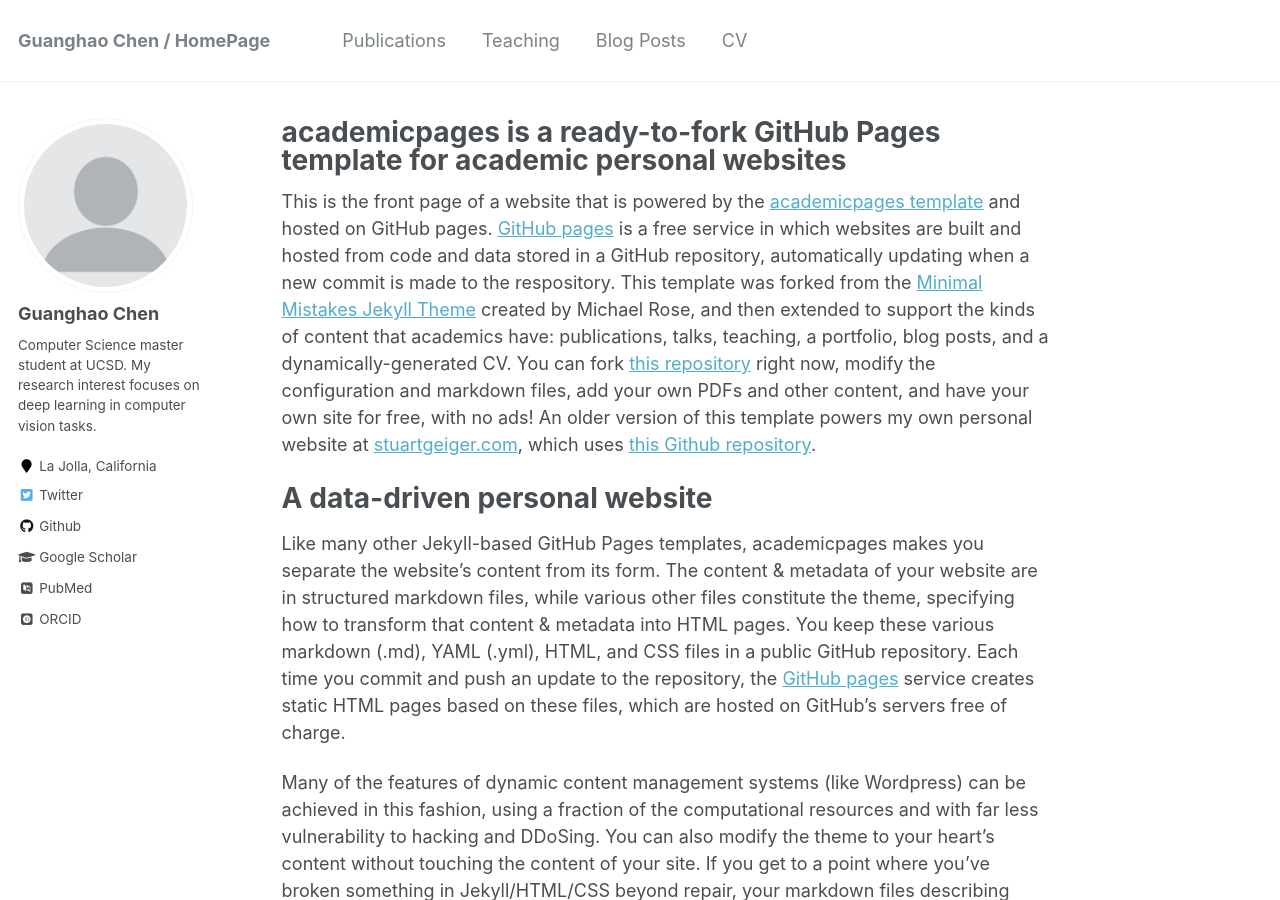
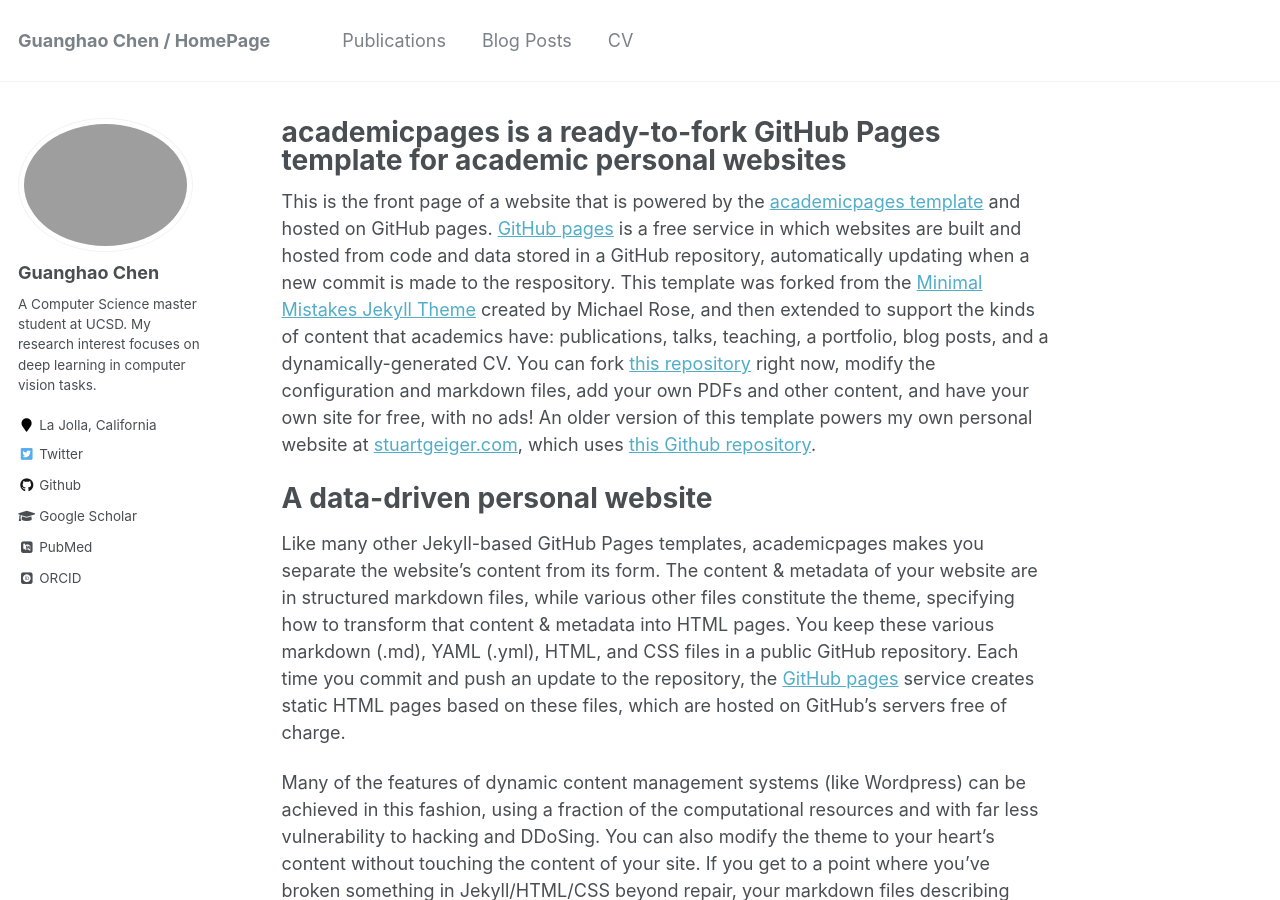
Before and after one commit to shadowwalker0419/shadowwalker0419.github.io, a Jekyll site: the page built from _pages/about.md, in a window 1280 px wide and 900 px high. Built offline with Jekyll 4.4.1, drawn with Linux system fonts in a browser that asks for light colours; some web fonts are replaced.

Commit message:
delete teaching tab and post selfie

```diff
--- a/_config.yml
+++ b/_config.yml
@@ -81,8 +81,8 @@ analytics:
 # Site Author
 author:
   name             : "Guanghao Chen"
-  avatar           : "profile.png"
-  bio              : "Computer Science master student at UCSD. My research interest focuses on deep learning in computer vision tasks."
+  avatar           : "chen.jpg"
+  bio              : "A Computer Science master student at UCSD. My research interest focuses on deep learning in computer vision tasks."
   location         : "La Jolla, California"
   employer         :
   pubmed           : "https://www.ncbi.nlm.nih.gov/pubmed/?term=john+snow"
--- a/_data/navigation.yml
+++ b/_data/navigation.yml
@@ -2,9 +2,6 @@
 main:
   - title: "Publications"
     url: /publications/
-
-  - title: "Teaching"
-    url: /teaching/
 
   - title: "Blog Posts"
     url: /year-archive/
```
Also changed, not shown: 2 other files.
